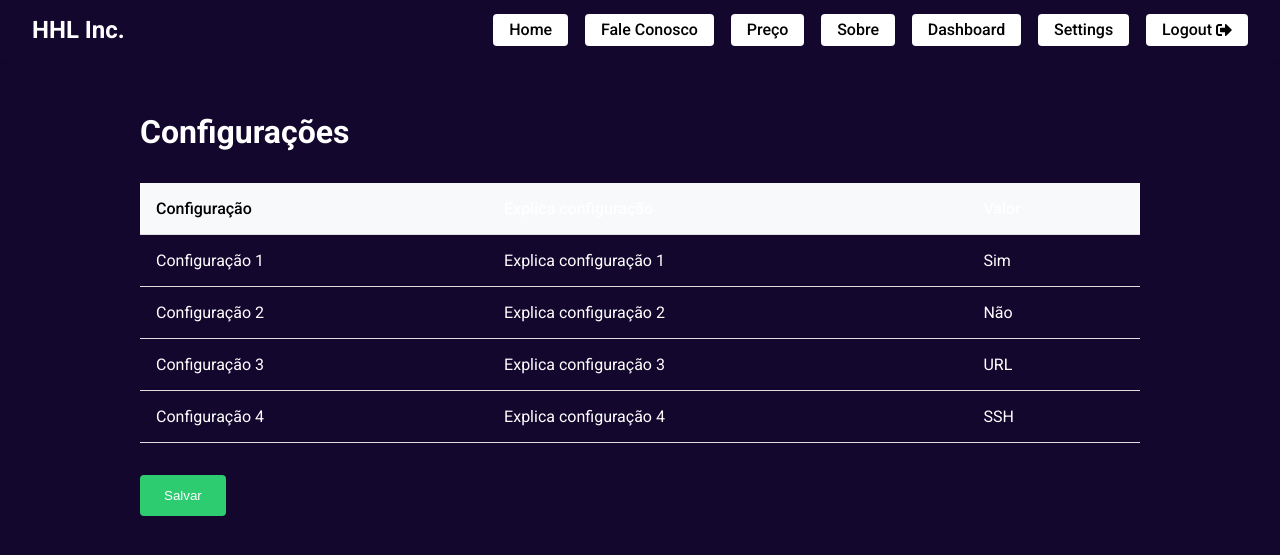
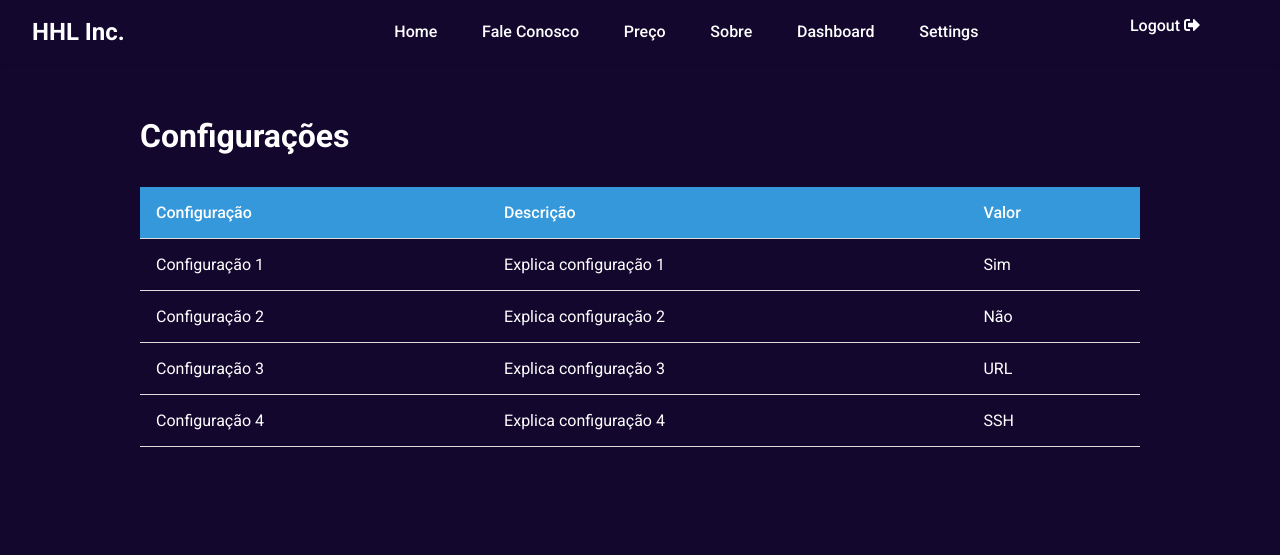
Before and after one commit to laravalin/projetohhl, a Flask app: page /settings in a window 1280 px wide. Shown: the top 555 px of the page. Run offline with Flask 3, Linux system fonts and the light colour scheme; the visitor is signed in with stand-in values (Sample User, id 1).

Commit message:
ajustando estilo

```diff
--- a/app/static/css/style.css
+++ b/app/static/css/style.css
@@ -28,7 +28,7 @@ body {
     background: url('/static/images/background.png') no-repeat center center/cover;
     padding: 4rem 2rem;
     text-align: center;
-    height: 80vh; /* Garante que a seção ocupe a altura total da tela */
+    height: 80vh;
 }
 
 
@@ -59,26 +59,44 @@ header {
     align-items: center;
     padding: 1rem 2rem;
     background-color: #13072e;
-    box-shadow: 0 2px 4px rgba(0,0,0,0.1);
+    box-shadow: 0 2px 4px rgba(0, 0, 0, 0.1);
+    position: relative;
 }
 
 .logo {
     font-size: 1.5rem;
     font-weight: 700;
     color: white;
+    flex-shrink: 0;
+}
+
+nav {
+    display: flex;
+    width: 100%;
+    justify-content: center;
+    position: relative;
+}
+
+.nav-center {
+    display: flex;
+    gap: 0.8rem;
+}
+
+.nav-right {
+    position: absolute;
+    right: 2rem;
 }
 
 nav a {
-        margin-left: 0.8rem;
     text-decoration: none;
-    color: black;
+    color: white;
     font-weight: 500;
-    background-color: white;
     padding: 0.4rem 1rem;
     border-radius: 4px;
     transition: background-color 0.3s, color 0.3s;
+    white-space: nowrap;
+}
 
-}
 nav a:hover {
     background-color: black;
     color: white;
@@ -191,6 +209,10 @@ nav a:hover {
     color: white;
 }
 
+.dashboard-title {
+    color: white;
+}
+
 .settings-table {
     width: 100%;
     border-collapse: collapse;
@@ -204,17 +226,15 @@ nav a:hover {
 }
 
 .settings-table th {
-    background-color: #f8f9fa;
+    background-color: #3498db;
     font-weight: 500;
 }
-.settings-table th:first-child {
-    color: #000000;
-}
+
 
 .save-button {
     padding: 0.8rem 1.5rem;
     background-color: #2ecc71;
-    color: white;
+    color: rgb(107, 102, 102);
     border: none;
     border-radius: 4px;
     font-weight: 500;
@@ -226,7 +246,7 @@ nav a:hover {
     background-color: #27ae60;
 }
 
-/* Estilos para Login */
+/* Login */
 .login-container {
     display: flex;
     justify-content: center;
@@ -296,7 +316,7 @@ nav a:hover {
     border: 1px solid #f5c6cb;
 }
 
-/* Estilos para Sobre */
+/* Sobre */
 .about-container {
     max-width: 1200px;
     margin: 0 auto;
@@ -432,8 +452,8 @@ nav a:hover {
     flex: 1;
     display: flex;
     flex-direction: column;
-    justify-content: space-between; /* Alinha conteúdo e botão */
-    min-height: 450px; /* Altura mínima para manter o alinhamento */
+    justify-content: space-between;
+    min-height: 450px;
 }
 
 
@@ -477,7 +497,7 @@ nav a:hover {
     padding: 0;
     margin-bottom: 1.5rem;
     text-align: left;
-    flex-grow: 1; /* Faz a lista expandir e empurrar o botão para baixo */
+    flex-grow: 1;
 }
 
 .features li {
@@ -494,9 +514,9 @@ nav a:hover {
     border-radius: 4px;
     font-weight: 500;
     transition: background-color 0.3s;
-    margin-top: auto; /* Mantém o botão na parte inferior do card */
-    width: 100%; /* Mantém o tamanho igual */
-    max-width: 200px; /* Limita o tamanho */
+    margin-top: auto;
+    width: 100%;
+    max-width: 200px;
     margin-left: auto;
     margin-right: auto;
 }
@@ -527,7 +547,7 @@ textarea::placeholder {
     font-style: italic;
 }
 
-/* Estilo para select */
+/* select */
 select {
     width: 100%;
     padding: 0.8rem;
--- a/app/templates/base.html
+++ b/app/templates/base.html
@@ -21,20 +21,25 @@
     <header>
       <div class="logo">HHL Inc.</div>
       <nav>
+        <div class="nav-center">
           <a href="{{ url_for('index') }}">Home</a>
           <a href="{{ url_for('faleconosco') }}">Fale Conosco</a>
           <a href="{{ url_for('preco') }}">Preço</a>
           <a href="{{ url_for('sobre') }}">Sobre</a>
-
           {% if current_user.is_authenticated %}
           <a href="{{ url_for('dashboard') }}">Dashboard</a>
           <a href="{{ url_for('settings') }}">Settings</a>
-        <a href="{{ url_for('logout') }}"
-          >Logout <i class="fas fa-sign-out-alt"></i
-        ></a>
+          {% endif %}
+        </div>
+        <div class="nav-right">
+          {% if current_user.is_authenticated %}
+          <a href="{{ url_for('logout') }}">
+            Logout <i class="fas fa-sign-out-alt"></i>
+          </a>
           {% else %}
           <a href="{{ url_for('login') }}">Login</a>
           {% endif %}
+        </div>
       </nav>
     </header>
 
--- a/app/templates/settings.html
+++ b/app/templates/settings.html
@@ -1,5 +1,4 @@
-{% extends "base.html" %}
-{% block content %}
+{% extends "base.html" %} {% block content %}
 <div class="settings-container">
   <h1>Configurações</h1>
 
@@ -7,7 +6,7 @@
     <thead>
       <tr>
         <th>Configuração</th>
-        <th>Explica configuração</th>
+        <th>Descrição</th>
         <th>Valor</th>
       </tr>
     </thead>
@@ -21,6 +20,5 @@
       {% endfor %}
     </tbody>
   </table>
-
-  <button class="save-button">Salvar</button>
-</div>{% endblock %}
+</div>
+{% endblock %}
```
Also changed, not shown: app/templates/dashboard.html (+11 -15 lines). Lines whose indentation alone changed are shown as unchanged.
